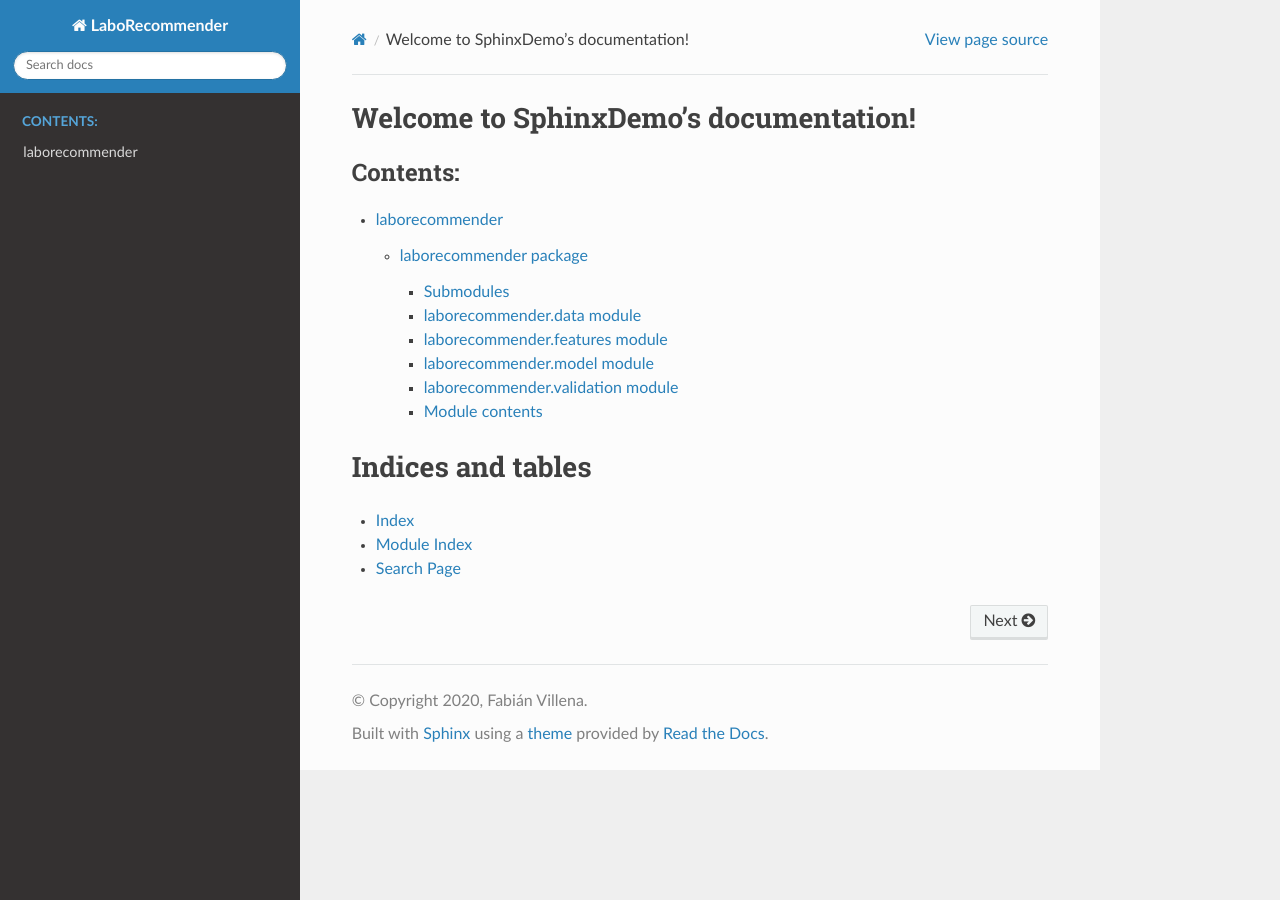
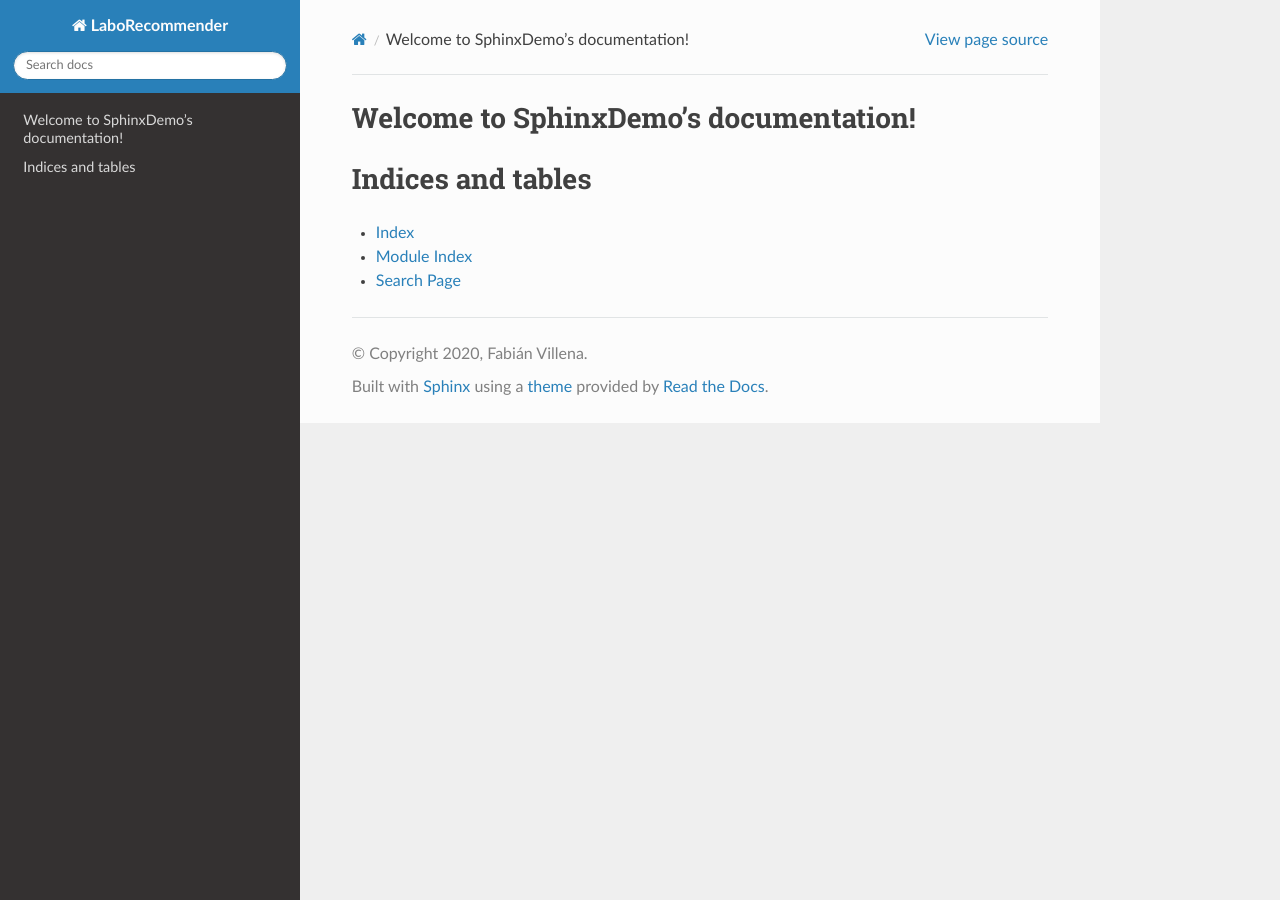
Before and after one commit to fvillena/laborecommender, a Sphinx documentation site: the page built from docs/index.rst, in a window 1280 px wide. Built offline with Sphinx 7.4.7 and the Read the Docs theme 2.0.0, drawn with Linux system fonts in a browser that asks for light colours.

Commit message:
rtfd commit

```diff
--- a/docs/index.rst
+++ b/docs/index.rst
@@ -10,10 +10,6 @@
    :maxdepth: 3
    :caption: Contents:
 
-   modules
-
-
-
 Indices and tables
 ==================
 
--- a/docs/laborecommender.rst
+++ b/docs/laborecommender.rst
@@ -1,8 +1,13 @@
 laborecommender package
 =======================
 
-Submodules
-----------
+Module contents
+---------------
+
+.. automodule:: laborecommender
+   :members:
+   :undoc-members:
+   :show-inheritance:
 
 laborecommender.data module
 ---------------------------
@@ -35,12 +40,3 @@
    :members:
    :undoc-members:
    :show-inheritance:
-
-
-Module contents
----------------
-
-.. automodule:: laborecommender
-   :members:
-   :undoc-members:
-   :show-inheritance:
--- a/docs/modules.rst
+++ /dev/null
@@ -1,7 +0,0 @@
-laborecommender
-===============
-
-.. toctree::
-   :maxdepth: 4
-
-   laborecommender
```
